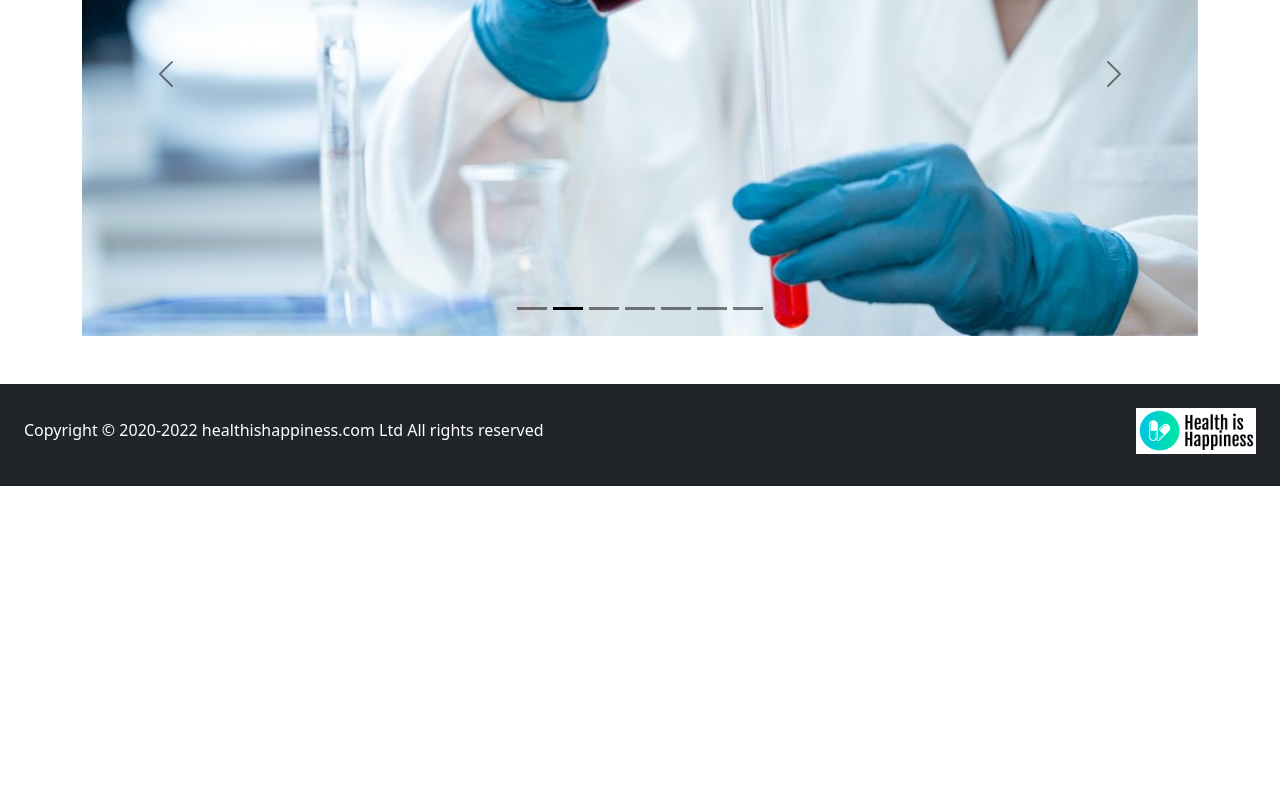
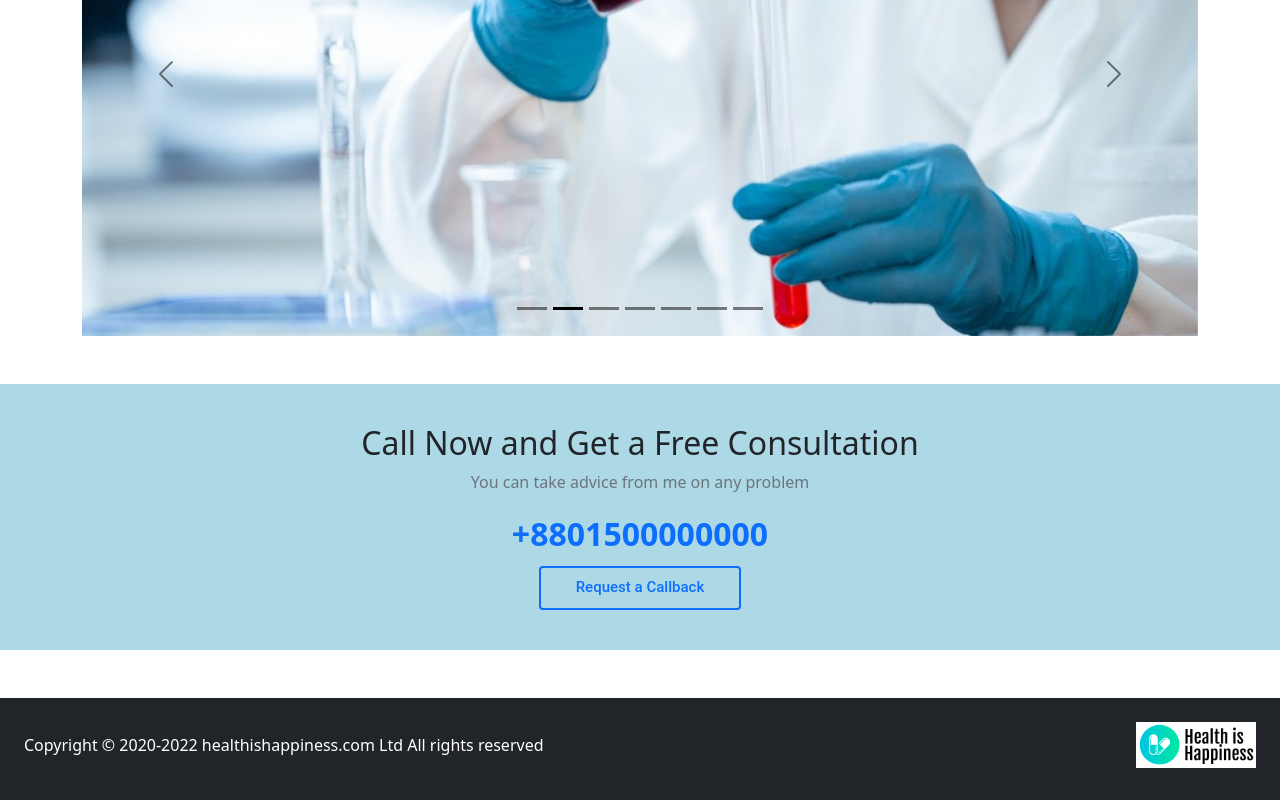
Before and after one commit to MazharulDev/health-is-happiness, a React (Create React App) app: page / in a window 1280 px wide. Shown: the part 1711-2511 px from the top of the page. Before the commit the page ends 2197 px from the top, so only its background shows below. Built offline with nearby package versions, Linux system fonts and the light colour scheme; no server answers.

Commit message:
contact section added

```diff
--- a/src/App.js
+++ b/src/App.js
@@ -11,6 +11,7 @@ import CheckOut from './components/CheckOut/CheckOut';
 import RequireAuth from './components/RequireAuth/RequireAuth';
 import ForgotPassword from './components/ForgotPassword/ForgotPassword';
 import NotFound from './components/NotFound/NotFound';
+import Service from './components/Home/Service/Service';
 
 function App() {
   return (
@@ -29,6 +30,7 @@ function App() {
           </RequireAuth>
         }></Route>
         <Route path='/forgotpassword' element={<ForgotPassword />}></Route>
+        <Route path='/service' element={<Service />}></Route>
         <Route path='*' element={<NotFound />}></Route>
       </Routes>
     </div>
--- /dev/null
+++ b/src/components/Home/ContactSection/ContactSection.css
@@ -0,0 +1,44 @@
+.bg-color{
+    background-color:lightblue;
+    padding: 40px;
+}
+
+.button {
+    text-decoration: none;
+    position: relative;
+    overflow: hidden;
+    display: inline-block;
+    padding: 12px 35px 13px 35px;
+    line-height: 1;
+    font-size: 15px;
+    border: 2px solid;
+    font-family: "Roboto", -apple-system, BlinkMacSystemFont, "Segoe UI", Roboto, "Helvetica Neue", Arial, sans-serif;
+    font-weight: 500;
+    letter-spacing: normal;
+    text-transform: none;
+    white-space: nowrap;
+    text-overflow: ellipsis;
+    text-align: center;
+    cursor: pointer;
+    vertical-align: middle;
+    user-select: none;
+    transition: 250ms all ease-in-out;
+    border-radius: 4px;
+}
+
+.button-shadow:hover {
+    box-shadow: 2px 12px 26px rgb(9 47 87 / 20%);
+}
+.button-primary:hover, .button-primary:active, .button-primary.active {
+    color: #ffffff;
+    background-color: #95D6A4;
+    border-color: #95D6A4;
+}
+
+.button-xxl {
+    display: inline-flex;
+    flex-direction: column;
+    align-items: center;
+    justify-content: center;
+    height: 44px;
+}
--- /dev/null
+++ b/src/components/Home/ContactSection/ContactSection.js
@@ -0,0 +1,24 @@
+import React from 'react';
+import { Link } from 'react-router-dom';
+import './ContactSection.css'
+const ContactSection = () => {
+    return (
+        <div className='mb-5 bg-color'>
+            <section className="section section-lg bg-default">
+                <div className="container text-center">
+                    <div className="row justify-content-center">
+                        <div className="col-xl-10 d-flex flex-column align-items-center">
+                            <h2 className="wow fadeInUp">Call Now and Get a Free Consultation</h2>
+
+                            <p className="text-secondary text-md fw-regular">You can take advice from me on any problem</p>
+                            <a className="fs-2 text-decoration-none mb-2 fw-bold" href="tel:#">+8801500000000</a>
+                            <Link to='/' className="button button-primary button-shadow button-md button-xxl" href="#" data-wow-delay=".5s">Request a Callback</Link>
+                        </div>
+                    </div>
+                </div>
+            </section>
+        </div>
+    );
+};
+
+export default ContactSection;
--- a/src/components/Home/Header/Header.js
+++ b/src/components/Home/Header/Header.js
@@ -26,8 +26,8 @@ const Header = () => {
                     <Navbar.Collapse id="responsive-navbar-nav">
                         <Nav className="ms-auto">
                             <Nav.Link as={Link} to='/'>Features</Nav.Link>
-                            <Nav.Link as={Link} to='/'>Service</Nav.Link>
-                            <Nav.Link as={Link} to="/">News</Nav.Link>
+                            <Nav.Link as={Link} to='/service'>Service</Nav.Link>
+
 
                             <Nav.Link as={Link} to="blog">Blog</Nav.Link>
 
--- a/src/components/Home/Home/Home.js
+++ b/src/components/Home/Home/Home.js
@@ -1,6 +1,7 @@
 import React from 'react';
 import Footer from '../../Footer/Footer';
 import Banner from '../Banner/Banner';
+import ContactSection from '../ContactSection/ContactSection';
 import PhotoShot from '../PhotoShot/PhotoShot';
 import Service from '../Service/Service';
 
@@ -10,6 +11,7 @@ const Home = () => {
             <Banner></Banner>
             <Service></Service>
             <PhotoShot></PhotoShot>
+            <ContactSection></ContactSection>
             <Footer></Footer>
         </div>
     );
--- a/src/components/NotFound/NotFound.js
+++ b/src/components/NotFound/NotFound.js
@@ -1,9 +1,21 @@
 import React from 'react';
-
+import { Link } from 'react-router-dom';
+import bg from '../../images/notFount.png'
 const NotFound = () => {
     return (
         <div>
-            <h2>Page not found</h2>
+            <div className='d-flex justify-content-end'>
+                <img src={bg} alt="" />
+            </div>
+            <div className='d-lg-flex justify-content-around align-items-center mt-5'>
+                <div>
+                <h2>404 Error</h2>
+                <h5>Don't panic, and make sure watch your Oxygen Levels</h5>
+                </div>
+                <div className='p-2 bg-primary rounded'>
+                    <Link className='text-decoration-none text-white' to='/'>Return to safety</Link>
+                </div>
+            </div>
         </div>
     );
 };
```
Also changed, not shown: src/images/notFount.png (added).
